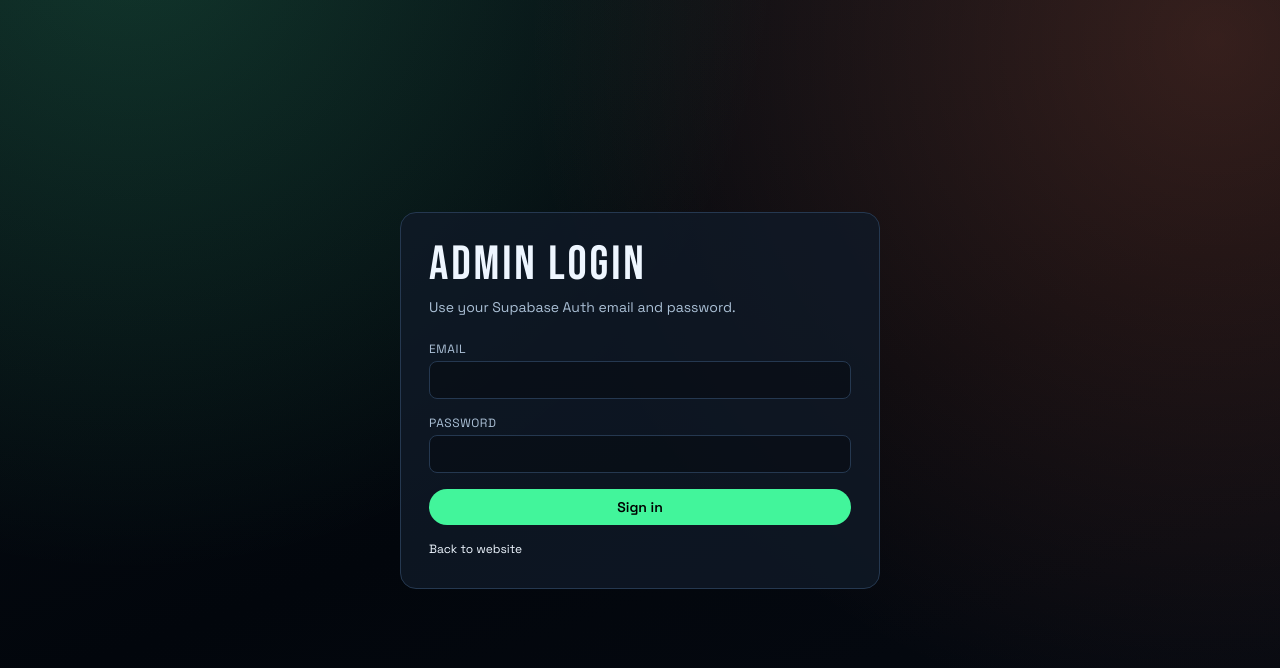
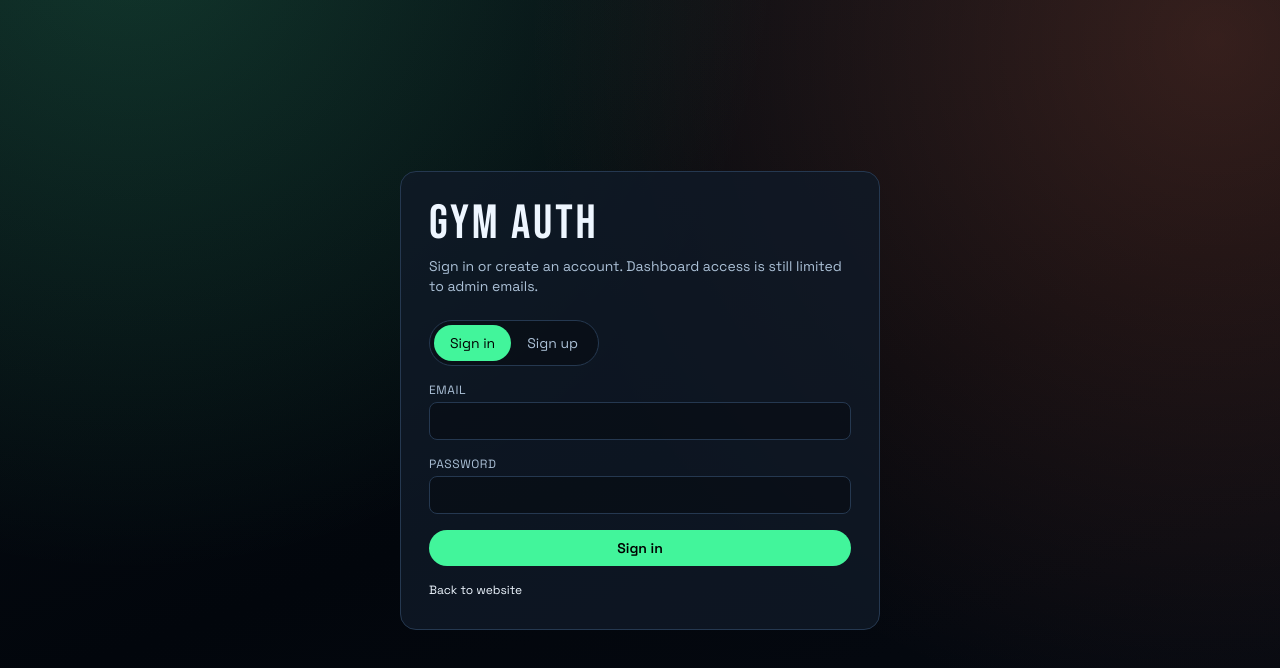
Before and after one commit to Zaami-Stack/gym, a Next.js app: page /admin/login in a window 1280 px wide. Shown: the top 668 px of the page. Built offline with nearby package versions, Linux system fonts and the light colour scheme; no server answers.

Commit message:
Add sign in and sign up auth flow

```diff
--- a/src/app/admin/login/page.tsx
+++ b/src/app/admin/login/page.tsx
@@ -9,13 +9,17 @@ import { createClient } from "@/lib/supabase/client";
 const roleErrorMessage =
   "This account is not an admin. Add this email to public.admin_emails in Supabase SQL Editor.";
 
+type AuthMode = "signin" | "signup";
+
 export default function AdminLoginPage() {
   const router = useRouter();
   const supabase = useMemo(() => (typeof window === "undefined" ? null : createClient()), []);
 
+  const [mode, setMode] = useState<AuthMode>("signin");
   const [email, setEmail] = useState("");
   const [password, setPassword] = useState("");
   const [busy, setBusy] = useState(false);
+  const [notice, setNotice] = useState<string>("");
   const [error, setError] = useState<string>("");
 
   useEffect(() => {
@@ -35,10 +39,26 @@ export default function AdminLoginPage() {
   async function handleSubmit(event: FormEvent<HTMLFormElement>) {
     event.preventDefault();
     setBusy(true);
+    setNotice("");
     setError("");
 
     try {
       const client = getSupabaseClient();
+
+      if (mode === "signup") {
+        const { error: signUpError } = await client.auth.signUp({
+          email: email.trim(),
+          password,
+        });
+
+        if (signUpError) {
+          throw new Error(signUpError.message);
+        }
+
+        setNotice("Account created. If email confirmation is enabled, verify your email, then sign in.");
+        setMode("signin");
+        return;
+      }
 
       const { error: authError } = await client.auth.signInWithPassword({
         email: email.trim(),
@@ -88,10 +108,37 @@ export default function AdminLoginPage() {
   return (
     <main className="mx-auto flex min-h-screen max-w-lg items-center px-4 py-8">
       <section className="w-full rounded-2xl border border-line bg-panel/80 p-7">
-        <p className="font-heading text-5xl text-paper">Admin Login</p>
-        <p className="mt-2 text-sm text-muted">Use your Supabase Auth email and password.</p>
+        <p className="font-heading text-5xl text-paper">Gym Auth</p>
+        <p className="mt-2 text-sm text-muted">
+          Sign in or create an account. Dashboard access is still limited to admin emails.
+        </p>
 
-        <form className="mt-6 space-y-4" onSubmit={handleSubmit}>
+        <div className="mt-6 inline-flex rounded-full border border-line bg-black/30 p-1">
+          <button
+            type="button"
+            onClick={() => {
+              setMode("signin");
+              setError("");
+              setNotice("");
+            }}
+            className={`rounded-full px-4 py-2 text-sm ${mode === "signin" ? "bg-accent text-black" : "text-muted"}`}
+          >
+            Sign in
+          </button>
+          <button
+            type="button"
+            onClick={() => {
+              setMode("signup");
+              setError("");
+              setNotice("");
+            }}
+            className={`rounded-full px-4 py-2 text-sm ${mode === "signup" ? "bg-accent text-black" : "text-muted"}`}
+          >
+            Sign up
+          </button>
+        </div>
+
+        <form className="mt-4 space-y-4" onSubmit={handleSubmit}>
           <label className="block">
             <span className="mb-1 block text-xs uppercase tracking-wider text-muted">Email</span>
             <input
@@ -112,13 +159,19 @@ export default function AdminLoginPage() {
               required
             />
           </label>
+          {mode === "signup" ? (
+            <p className="text-xs text-muted">
+              Password should be at least 6 characters (or follow your Supabase Auth password policy).
+            </p>
+          ) : null}
+          {notice ? <p className="rounded-lg border border-accent/50 bg-accent/10 px-3 py-2 text-xs text-accent">{notice}</p> : null}
           {error ? <p className="rounded-lg border border-accent-2/50 bg-accent-2/10 px-3 py-2 text-xs text-accent-2">{error}</p> : null}
           <button
             type="submit"
             disabled={busy}
             className="w-full rounded-full bg-accent px-4 py-2 text-sm font-semibold text-black hover:bg-accent/85 disabled:opacity-60"
           >
-            {busy ? "Signing in..." : "Sign in"}
+            {busy ? "Please wait..." : mode === "signup" ? "Create account" : "Sign in"}
           </button>
         </form>
 
--- a/src/app/page.tsx
+++ b/src/app/page.tsx
@@ -72,7 +72,7 @@ export default async function Home() {
                   href="/admin/login"
                   className="rounded-full border border-paper/30 px-4 py-2 text-sm text-paper transition hover:border-accent hover:text-accent"
                 >
-                  Login
+                  Sign in / Sign up
                 </Link>
               )}
             </header>
```
Also changed, not shown: 1 other file (tests, documents, lock files or other folders).
